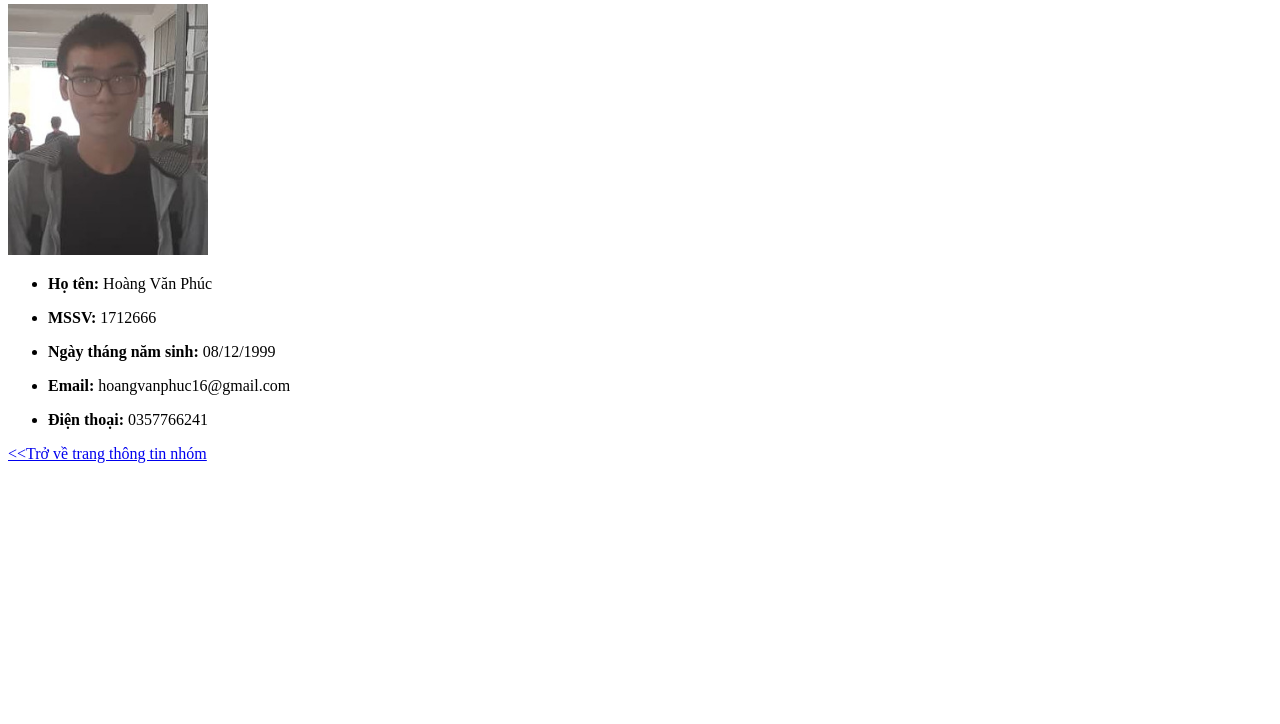
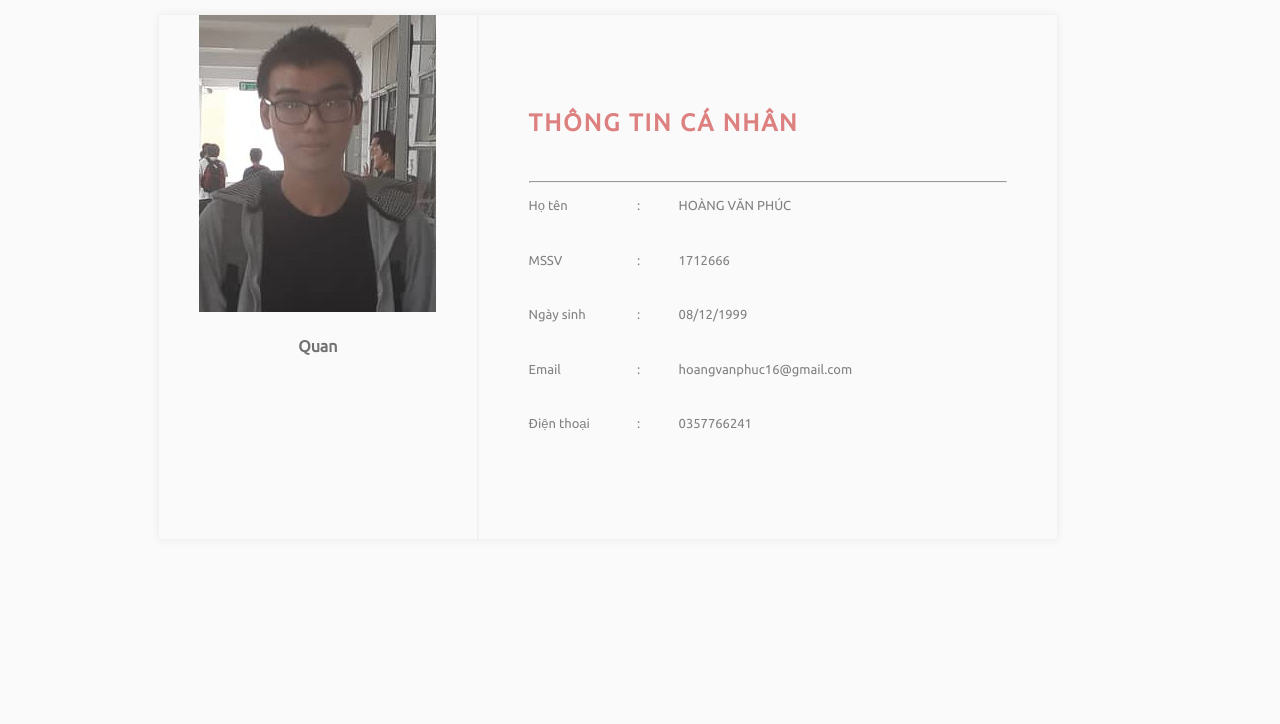
Before and after one commit to hvphuc99/PPQ, a website: page members/1712666/1712666.html in a window 1280 px wide. Shown: the part 76-800 px from the top of the page. Drawn offline with Linux system fonts and the light colour scheme.

Commit message:
change profile page

```diff
--- a/members/1712666/1712666.html
+++ b/members/1712666/1712666.html
@@ -1,37 +1,68 @@
 <!DOCTYPE html>
 <html lang="vi">
+
 <head>
-    <title>Thông tin cá nhân</title>
-    <link rel="icon" href="images/avatar-icon.png">
+  <title>Thông tin nhóm PPQ</title>
+  <link rel="icon" href="images/icon.png">
+  <link rel="stylesheet" href="/style.css">
+  <link rel="stylesheet" href="/member.css">
+  <link href="https://fonts.googleapis.com/css?family=Ubuntu&display=swap" rel="stylesheet">
 </head>
+
 <body>
-    <div>
-      <h1>Thông tin cá nhân</h1>
-      <div>
-        <img src="images/avatar.jpg" alt="avatar" width="200px">
+  <header id="header">
+    <img class="logo" src="/images/logo.png">
+    <div class="nav">
+      <a id="home" href="/index.html">Home</a>
     </div>
-      <div>
-        <ul>
-          <li>
-            <p><strong>Họ tên: </strong>Hoàng Văn Phúc</p>
-          </li>
-          <li>
-            <p><strong>MSSV: </strong>1712666</p>
-          </li>
-          <li>
-            <p><strong>Ngày tháng năm sinh: </strong>08/12/1999</p>
-          </li>
-          <li>
-            <p><strong>Email: </strong>hoangvanphuc16@gmail.com</p>
-          </li>
-          <li>
-            <p><strong>Điện thoại: </strong>0357766241</p>
-          </li>
-        </ul>
+  </header>
+  <section id="content">
+    <div class="container">
+      <div class="section-content">
+        <div class="content-left">
+          <div class="pic">
+            <img class="img-responsive" src="./images/avatar.jpg"">
+          </div>
+          <b>Quan</b>
+        </div>
+
+        <div class="content-right">
+          <h3 class="section-title">Thông tin cá nhân</h3>
+          <hr>
+          <p class="info">
+            <span class="field-title">Họ tên</span>
+            <span class="field-separator">:</span>
+            <span class="field-value">HOÀNG VĂN PHÚC</span>
+          </p>
+
+          <p class="info">
+            <span class="field-title">MSSV</span>
+            <span class="field-separator">:</span>
+            <span class="field-value">1712666</span>
+          </p>
+
+          <p class="info">
+            <span class="field-title">Ngày sinh</span>
+            <span class="field-separator">:</span>
+            <span class="field-value">08/12/1999</span>
+          </p>
+
+          <p class="info">
+            <span class="field-title">Email</span>
+            <span class="field-separator">:</span>
+            <span class="field-value">hoangvanphuc16@gmail.com</span>
+          </p>
+
+          <p class="info">
+            <span class="field-title">Điện thoại</span>
+            <span class="field-separator">:</span>
+            <span class="field-value">0357766241</span>
+          </p>
+
         </div>
       </div>
-    <div>
-      <a href="../../index.html">&lt;&lt;Trở về trang thông tin nhóm</a>
     </div>
+  </section>
 </body>
+
 </html>
```
Also changed, not shown: members/1712665/1712665.html (+56 -15 lines), members/1712695/1712695.html (+57 -26 lines), images/ppq.jpg (deleted). Lines whose indentation alone changed are shown as unchanged.
